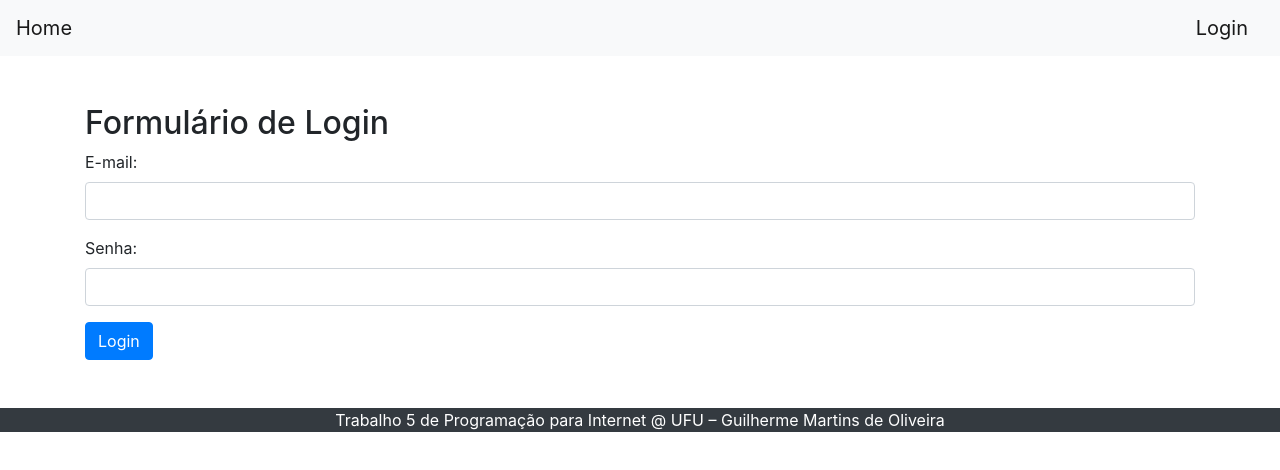
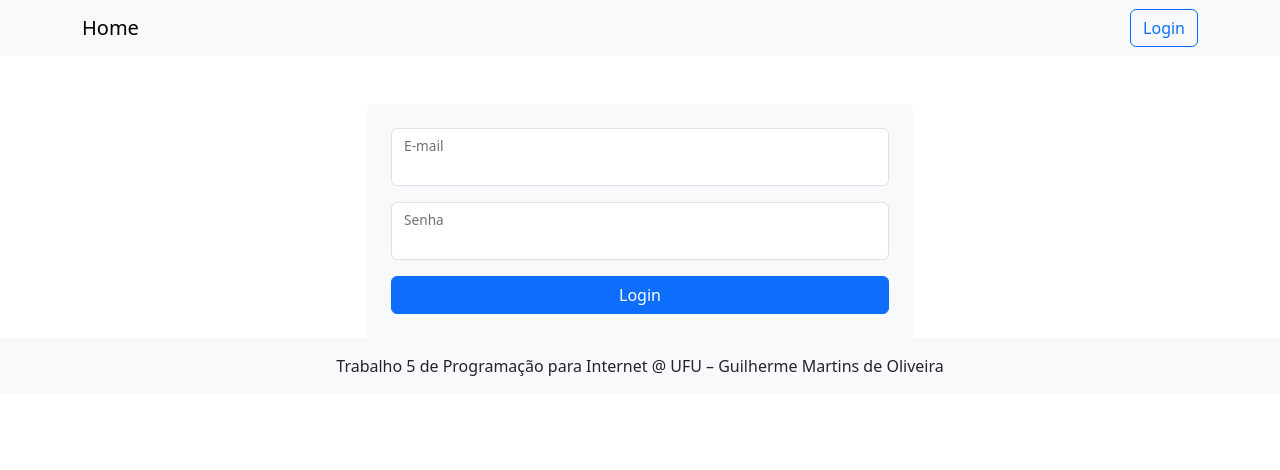
Before and after one commit to Guimg4689/trabalhoPPI5, a plain HTML site: page index.html in a window 1280 px wide. Drawn offline with nearby package versions, Linux system fonts and the light colour scheme.

Commit message:
trabalho 5 de ppi

```diff
--- a/index.html
+++ b/index.html
@@ -1,41 +1,47 @@
 <!DOCTYPE html>
-<html>
+<html lang="pt-BR">
 <head>
-    <title>Página de Login</title>
-
-    <link rel="stylesheet" href="https://maxcdn.bootstrapcdn.com/bootstrap/4.5.2/css/bootstrap.min.css">
-    <script src="https://maxcdn.bootstrapcdn.com/bootstrap/4.5.2/js/bootstrap.min.js"></script>
+    <meta charset="UTF-8">
+    <meta name="viewport" content="width=device-width, initial-scale=1.0">
+    <title>Login</title>
+    <link href="https://cdn.jsdelivr.net/npm/bootstrap@5.3.0-alpha1/dist/css/bootstrap.min.css" rel="stylesheet">
+    <link rel="stylesheet" href="styles.css">
 </head>
 <body>
 
-    <nav class="navbar navbar-expand-lg navbar-light bg-light">
-        <a class="navbar-brand" href="hello.html">Home</a>
-        <a class="navbar-brand ml-auto" href="index.html">Login</a>
-    </nav>
+<nav class="navbar navbar-expand-lg navbar-light bg-light">
+    <div class="container">
+        <a class="navbar-brand" href="./hello.html">Home</a>
+        <div class="d-flex">
+            <a class="btn btn-outline-primary" href="./index.html">Login</a>
+        </div>
+    </div>
+</nav>
 
+<div class="container mt-5">
+    <div class="row justify-content-center">
+        <div class="col-md-6">
+            <form id="loginForm" class="bg-light p-4 rounded">
+                <div class="mb-3 form-floating">
+                    <input type="email" class="form-control" id="email" name="email">
+                    <label for="email">E-mail</label>
+                    <div class="invalid-feedback" id="emailError"></div>
+                </div>
+                <div class="mb-3 form-floating">
+                    <input type="password" class="form-control" id="password" name="password">
+                    <label for="password">Senha</label>
+                    <div class="invalid-feedback" id="passwordError"></div>
+                </div>
+                <button type="submit" class="btn btn-primary w-100">Login</button>
+            </form>
+        </div>
+    </div>
+</div>
 
-    <div class="container mt-5">
-        <h2>Formulário de Login</h2>
-        <form id="loginForm" action="#" method="post">
-            <div class="form-group">
-                <label for="email">E-mail:</label>
-                <input type="text" class="form-control" id="email" name="email">
-                <div class="invalid-feedback">O campo E-mail deve ser preenchido.</div>
-            </div>
+<footer class="footer bg-light text-center py-3">
+    Trabalho 5 de Programação para Internet @ UFU – Guilherme Martins de Oliveira
+</footer>
 
-            <div class="form-group">
-                <label for="password">Senha:</label>
-                <input type="password" class="form-control" id="password" name="password">
-                <div class="invalid-feedback">O campo Senha deve ser preenchido.</div>
-            </div>
-
-            <button type="submit" class="btn btn-primary">Login</button>
-        </form>
-    </div>
-
-    <!-- Rodapé -->
-    <footer class="footer bg-dark text-white text-center mt-5">
-        Trabalho 5 de Programação para Internet @ UFU – Guilherme Martins de Oliveira
-    </footer>
+<script src="script.js"></script>
 </body>
 </html>
--- a/script.js
+++ b/script.js
@@ -1,22 +1,24 @@
-document.getElementById('loginForm').addEventListener('submit', function(event) {
+document.addEventListener('DOMContentLoaded', function() {
+    document.getElementById('loginForm').addEventListener('submit', function (event) {
         var email = document.getElementById('email').value;
         var password = document.getElementById('password').value;
 
         if (email === '') {
-        document.getElementById('email').style.border = '1px solid red';
+            document.getElementById('email').classList.add('is-invalid');
             document.getElementById('emailError').textContent = 'O campo E-mail deve ser preenchido.';
             event.preventDefault();
         } else {
-        document.getElementById('email').style.border = '1px solid #ccc';
+            document.getElementById('email').classList.remove('is-invalid');
             document.getElementById('emailError').textContent = '';
         }
 
         if (password === '') {
-        document.getElementById('password').style.border = '1px solid red';
+            document.getElementById('password').classList.add('is-invalid');
             document.getElementById('passwordError').textContent = 'O campo Senha deve ser preenchido.';
             event.preventDefault();
         } else {
-        document.getElementById('password').style.border = '1px solid #ccc';
+            document.getElementById('password').classList.remove('is-invalid');
             document.getElementById('passwordError').textContent = '';
         }
     });
+});
```
Also changed, not shown: hello.html (+23 -18 lines). Lines whose indentation alone changed are shown as unchanged.
